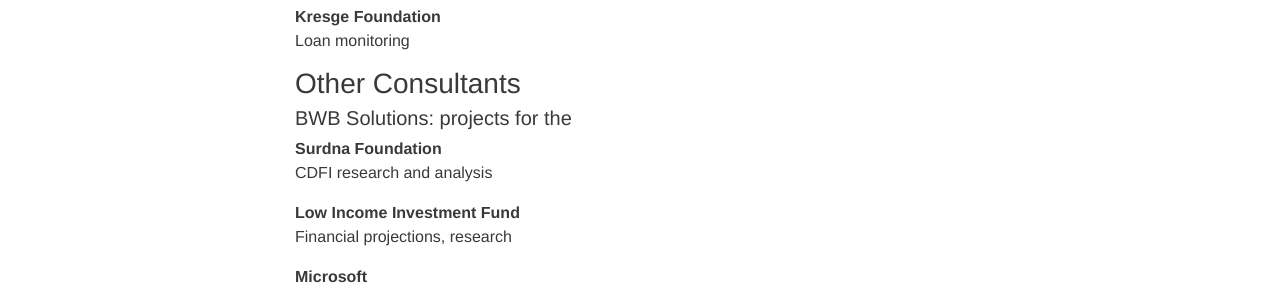
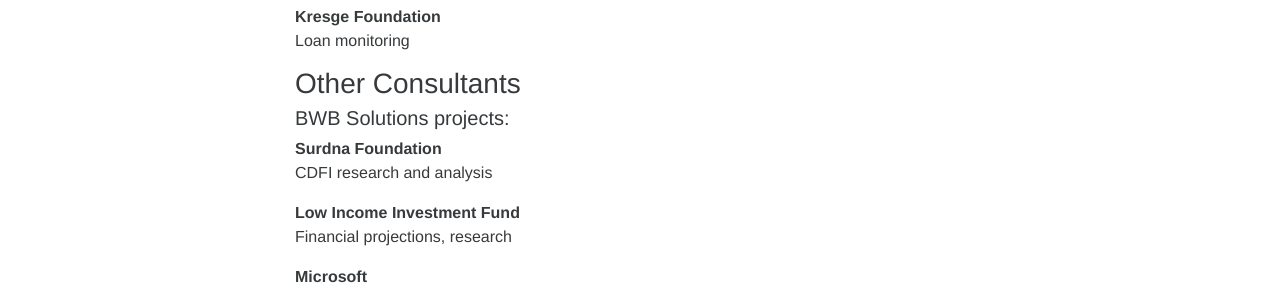
Before and after one commit to ClaireMorduch/clairemorduch, a Jekyll site: the page built from clients.md, in a window 1280 px wide. Shown: the part 1165-1457 px from the top of the page. Built offline with Jekyll 4.4.1, drawn with Linux system fonts in a browser that asks for light colours.

Commit message:
Updated clients.md

```diff
--- a/clients.md
+++ b/clients.md
@@ -42,7 +44,7 @@ Loan monitoring
 
 ### Other Consultants
 
-##### BWB Solutions:  projects for the
+##### BWB Solutions projects:
 
 **Surdna Foundation**
 CDFI research and analysis
```
Also changed, not shown: other parts of clients.md (+2 -0 lines).
